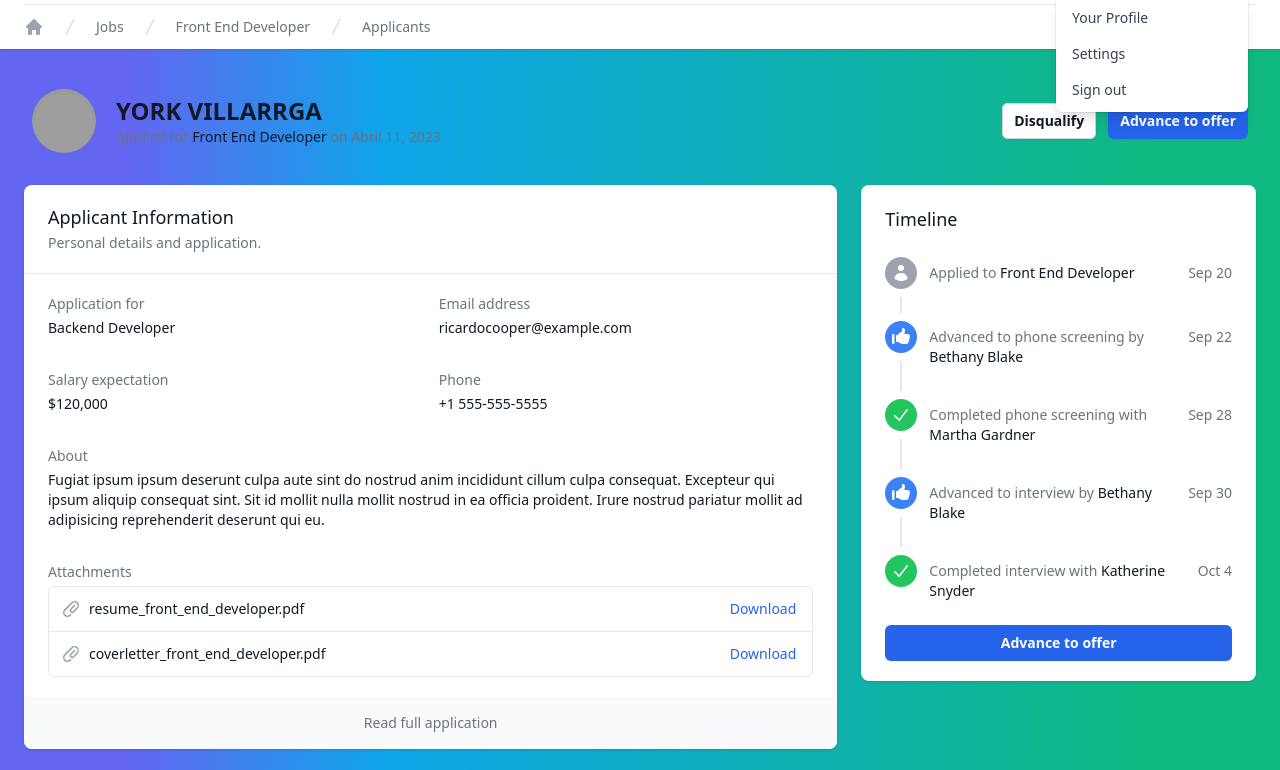
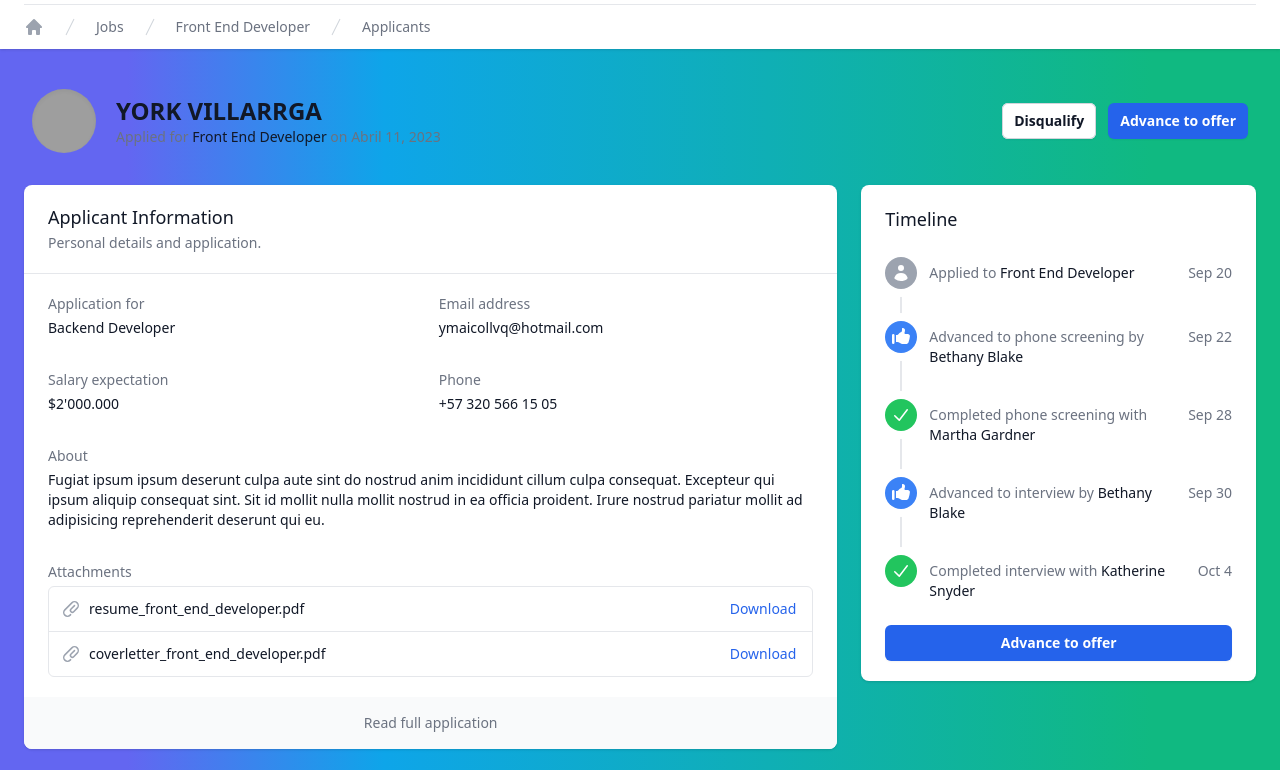
Before and after one commit to maicollv/CV, a plain HTML site: page index.html in a window 1280 px wide. Shown: the part 60-830 px from the top of the page. Drawn offline with nearby package versions, Linux system fonts and the light colour scheme; grey boxes are pictures that could not be loaded.

Commit message:
second commit

```diff
--- a/index.html
+++ b/index.html
@@ -126,7 +126,7 @@
                 <div class="pb-2 pt-4">
                   <div class="flex items-center px-5">
                     <div class="flex-shrink-0">
-                      <img class="h-10 w-10 rounded-full" src="https://images.unsplash.com/photo-1517365830460-955ce3ccd263?ixlib=rb-=eyJhcHBfaWQiOjEyMDd9&auto=format&fit=facearea&facepad=8&w=256&h=256&q=80" alt="">
+                      <img class="h-10 w-10 rounded-full" src="https://res.cloudinary.com/dhynwtmds/image/upload/v1681217825/YORK_hah6pt.jpg" alt="">
                     </div>
                     <div class="ml-3">
                       <div class="text-base font-medium text-gray-800">Whitney Francis</div>
@@ -138,13 +138,6 @@
                         <path stroke-linecap="round" stroke-linejoin="round" d="M14.857 17.082a23.848 23.848 0 005.454-1.31A8.967 8.967 0 0118 9.75v-.7V9A6 6 0 006 9v.75a8.967 8.967 0 01-2.312 6.022c1.733.64 3.56 1.085 5.455 1.31m5.714 0a24.255 24.255 0 01-5.714 0m5.714 0a3 3 0 11-5.714 0" />
                       </svg>
                     </button>
-                  </div>
-                  <div class="mt-3 space-y-1 px-2">
-                    <a href="#" class="block rounded-md px-3 py-2 text-base font-medium text-gray-900 hover:bg-gray-100 hover:text-gray-800">Your Profile</a>
-
-                    <a href="#" class="block rounded-md px-3 py-2 text-base font-medium text-gray-900 hover:bg-gray-100 hover:text-gray-800">Settings</a>
-
-                    <a href="#" class="block rounded-md px-3 py-2 text-base font-medium text-gray-900 hover:bg-gray-100 hover:text-gray-800">Sign out</a>
                   </div>
                 </div>
               </div>
@@ -164,7 +157,7 @@
               <div>
                 <button type="button" class="flex rounded-full bg-white text-sm focus:outline-none focus:ring-2 focus:ring-blue-500 focus:ring-offset-2" id="user-menu-button" aria-expanded="false" aria-haspopup="true">
                   <span class="sr-only">Open user menu</span>
-                  <img class="h-8 w-8 rounded-full" src="https://images.unsplash.com/photo-1517365830460-955ce3ccd263?ixlib=rb-=eyJhcHBfaWQiOjEyMDd9&auto=format&fit=facearea&facepad=8&w=256&h=256&q=80" alt="">
+                  <img class="h-8 w-8 rounded-full" src="https://res.cloudinary.com/dhynwtmds/image/upload/v1681217825/YORK_hah6pt.jpg" alt="">
                 </button>
               </div>
 
@@ -178,14 +171,6 @@
                   From: "transform opacity-100 scale-100"
                   To: "transform opacity-0 scale-95"
               -->
-              <div class="absolute right-0 z-10 mt-2 w-48 origin-top-right rounded-md bg-white py-1 shadow-lg ring-1 ring-black ring-opacity-5 focus:outline-none" role="menu" aria-orientation="vertical" aria-labelledby="user-menu-button" tabindex="-1">
-                <!-- Active: "bg-gray-100", Not Active: "" -->
-                <a href="#" class="block px-4 py-2 text-sm text-gray-700" role="menuitem" tabindex="-1" id="user-menu-item-0">Your Profile</a>
-
-                <a href="#" class="block px-4 py-2 text-sm text-gray-700" role="menuitem" tabindex="-1" id="user-menu-item-1">Settings</a>
-
-                <a href="#" class="block px-4 py-2 text-sm text-gray-700" role="menuitem" tabindex="-1" id="user-menu-item-2">Sign out</a>
-              </div>
             </div>
           </div>
         </div>
@@ -286,15 +271,15 @@
                   </div>
                   <div class="sm:col-span-1">
                     <dt class="text-sm font-medium text-gray-500">Email address</dt>
-                    <dd class="mt-1 text-sm text-gray-900">ricardocooper@example.com</dd>
+                    <dd class="mt-1 text-sm text-gray-900">ymaicollvq@hotmail.com</dd>
                   </div>
                   <div class="sm:col-span-1">
                     <dt class="text-sm font-medium text-gray-500">Salary expectation</dt>
-                    <dd class="mt-1 text-sm text-gray-900">$120,000</dd>
+                    <dd class="mt-1 text-sm text-gray-900">$2'000.000</dd>
                   </div>
                   <div class="sm:col-span-1">
                     <dt class="text-sm font-medium text-gray-500">Phone</dt>
-                    <dd class="mt-1 text-sm text-gray-900">+1 555-555-5555</dd>
+                    <dd class="mt-1 text-sm text-gray-900">+57 320 566 15 05</dd>
                   </div>
                   <div class="sm:col-span-2">
                     <dt class="text-sm font-medium text-gray-500">About</dt>
```
